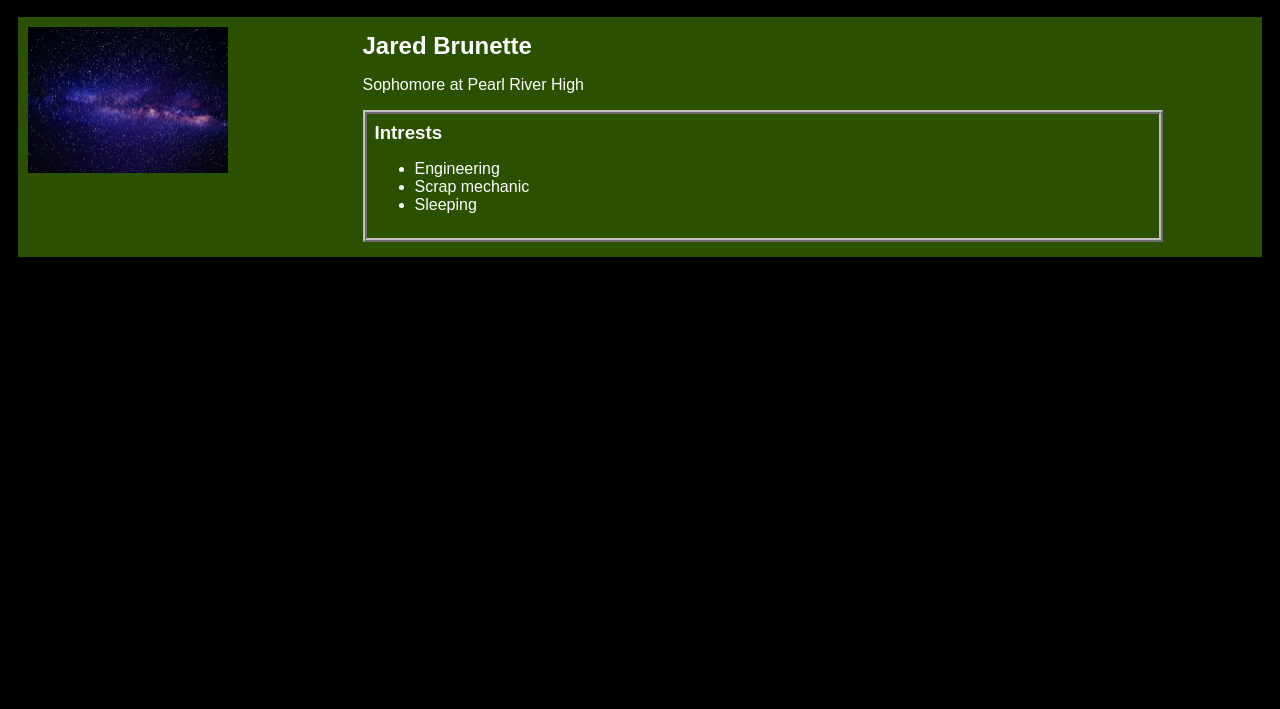
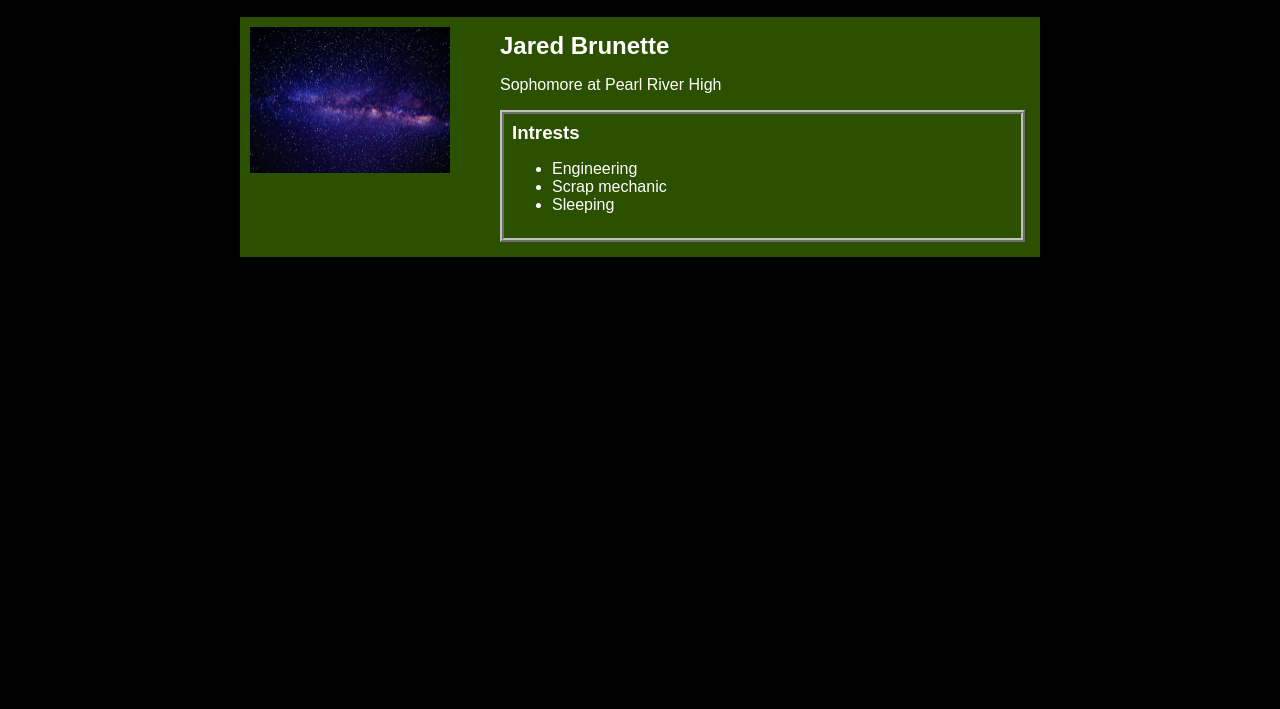
Before and after one commit to Jaredbru2/Jaredbru2.github.io, a plain HTML site: page index.html in a window 1280 px wide. Shown: the part 91-800 px from the top of the page. Drawn offline with Linux system fonts and the light colour scheme.

Commit message:
add index.html and css files

```diff
--- a/index.html
+++ b/index.html
@@ -6,7 +6,8 @@
     </head>
 
     <body>
-        <div>
+        <!-- All content goes here -->
+        <div id="all-contents">
             <nav>
                 <h1>Jareds Coded Cave </h1>
                 <ul id="nav-ul">
@@ -26,7 +27,7 @@
                 </div>
 
                 <!-- Content section -->
-                <div class="content" id="all-contents">
+                <div class="content">
                     <h2>Jared Brunette</h2>
                     <p>Sophomore at Pearl River High </p>
 
```
